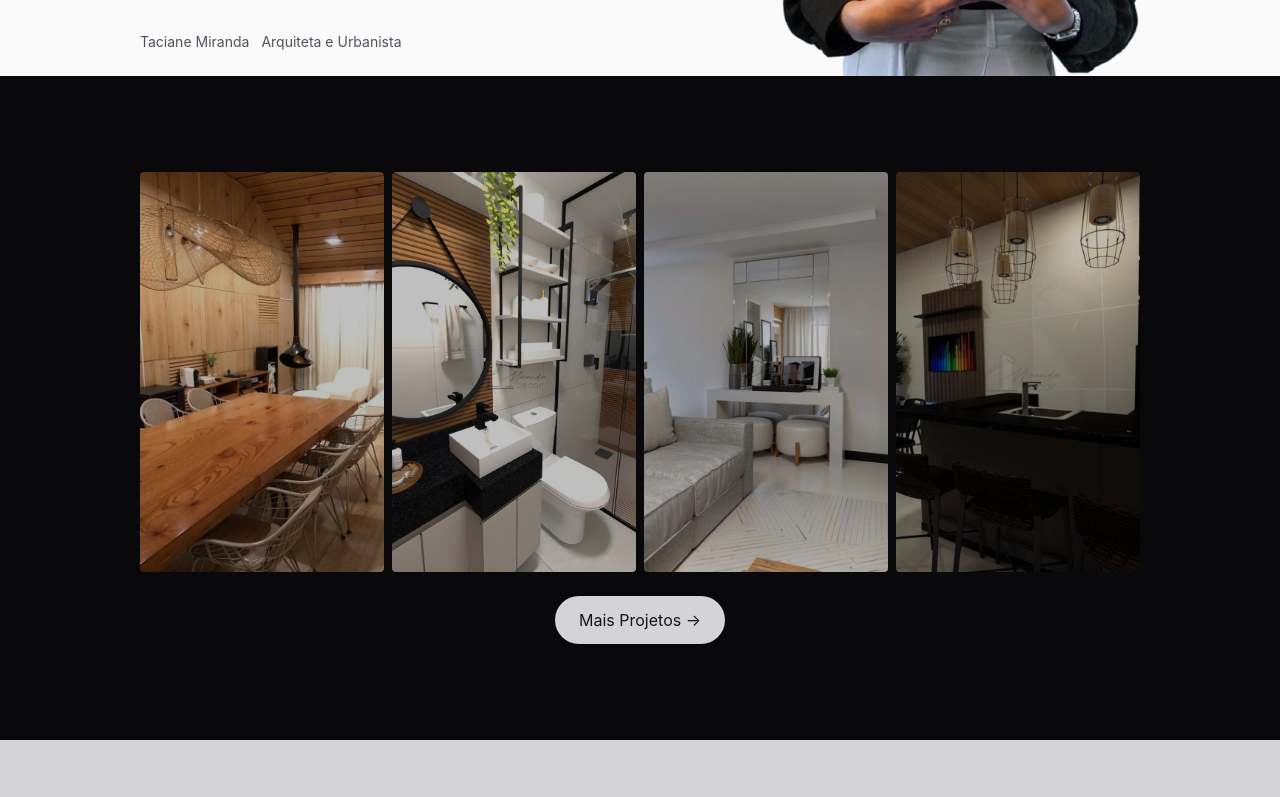
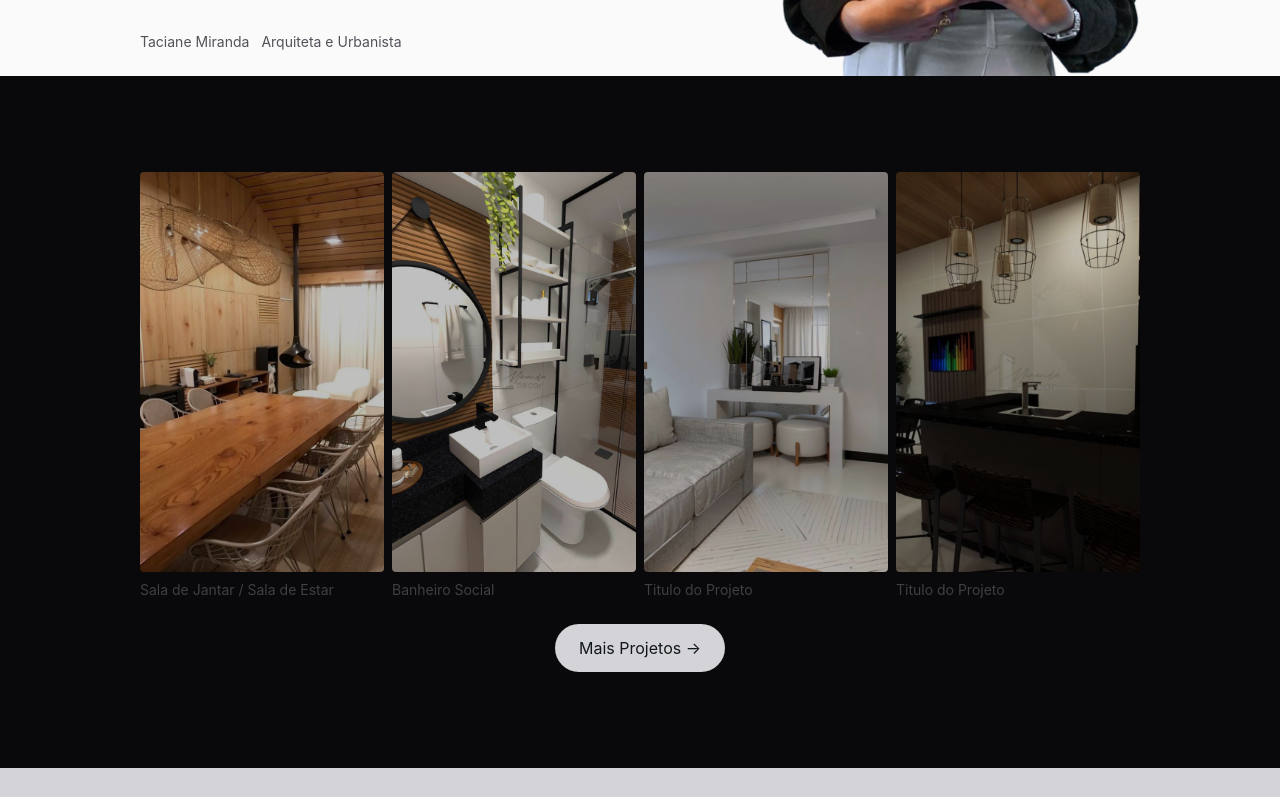
Before and after one commit to ArielAlael/miranda-decor, a React (Vite) app: page / in a window 1280 px wide. Shown: the part 593-1390 px from the top of the page. Built offline with nearby package versions, Linux system fonts and the light colour scheme.

Commit message:
add label in projects

```diff
--- a/src/patterns/Projects.jsx
+++ b/src/patterns/Projects.jsx
@@ -1,17 +1,16 @@
 import React from 'react';
 import Button from '../components/Button';
 
-import project1 from "../assets/projects/project-1.jpg"
-import project2 from "../assets/projects/project-2.jpg"
-import project3 from "../assets/projects/project-3.jpg"
-import project4 from "../assets/projects/project-4.jpg"
+import project1 from '../assets/projects/project-1.jpg';
+import project2 from '../assets/projects/project-2.jpg';
+import project3 from '../assets/projects/project-3.jpg';
+import project4 from '../assets/projects/project-4.jpg';
 
-
-const imagesPath = [
-  project1,
-  project2,
-  project3,
-  project4
+const images = [
+  { path: project1, label: 'Sala de Jantar / Sala de Estar' },
+  { path: project2, label: 'Banheiro Social' },
+  { path: project3, label: 'Titulo do Projeto' },
+  { path: project4, label: 'Titulo do Projeto' },
 ];
 
 const Projects = () => {
@@ -22,11 +21,17 @@ const Projects = () => {
     >
       <div className="flex justify-center">
         <div className="flex gap-2 w-[1000px]">
-          {imagesPath.map((path, index) => (
-            <a key={index} className="w-full" href="/">
+          {images.map((project, index) => (
+            <a
+              key={index}
+              // eslint-disable-next-line react/no-unknown-property
+              afterLabel={project.label}
+              className="w-full after:content-[attr(afterLabel)] after:block after:mt-2 text-zinc-700 text-sm hover:after:text-zinc-400"
+              href="/"
+            >
               <img
                 className="rounded h-[400px] object-cover filter brightness-75 hover:brightness-100"
-                src={path}
+                src={project.path}
                 alt="Imagem de Projeto"
               />
             </a>
```
